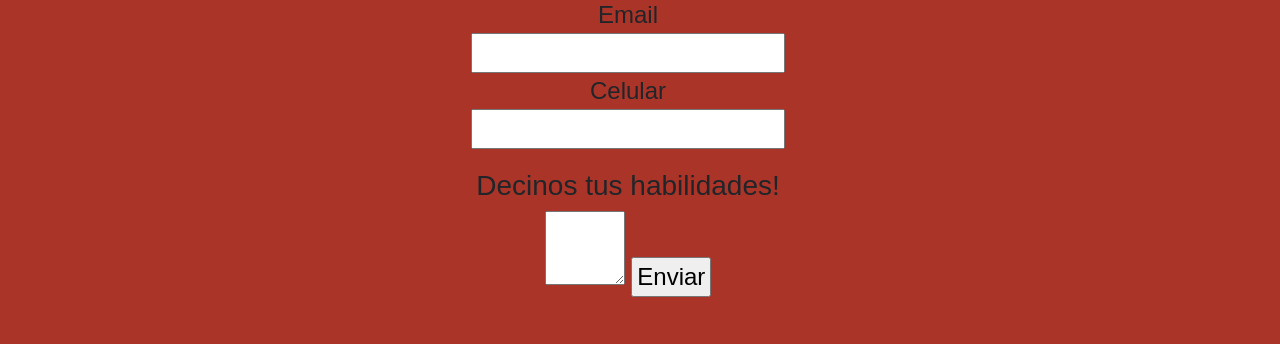
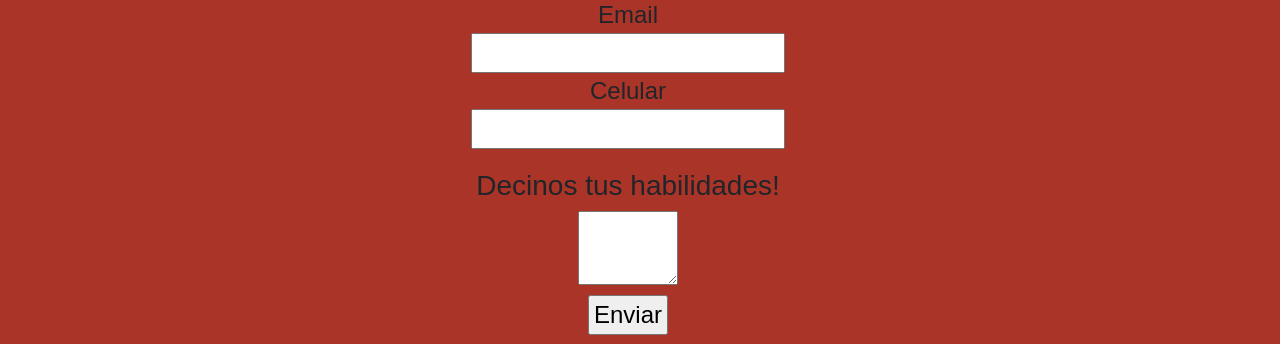
Before and after one commit to Thomcamera/RotiseriaAlsina, a website: page pages/trabaja.html in a window 1280 px wide. Shown: the part 429-773 px from the top of the page. Drawn offline with nearby package versions, Linux system fonts and the light colour scheme; a web font is replaced by a local one.

Commit message:
Arreglo final pag trabaja

```diff
--- a/SCSS/_trabaja.scss
+++ b/SCSS/_trabaja.scss
@@ -11,15 +11,17 @@
 
 .botonEnviar {
     width: 80px;
+    display: flex;
+    margin: 0 auto;
+    justify-content: center;
 }
 
 .trabaja-dir {
     text-align: center;
-    // height: 20px;
 }
 
 .textarea-foco {
-    width: 80px;
+    width: 100px;
     transition: width 5s;
     &:focus {
         background-color: grey;
--- a/ayudamemoria.txt
+++ /dev/null
@@ -1,3 +0,0 @@
-
-
-en galeria agregar texto adentro del carusel
--- a/pages/trabaja.html
+++ b/pages/trabaja.html
@@ -69,7 +69,7 @@
             <input type="tel" id="celular">
 
             <h3>Decinos tus habilidades!</h3>
-            <textarea class="col-12 textarea-foco" id="habilidades"></textarea>
+            <textarea class="textarea-foco" id="habilidades"></textarea>
             <input class="botonEnviar" type="submit" value="Enviar">
           </form>
       </section>
```
Also changed, not shown: CSS/styles.css, 1 other file.
